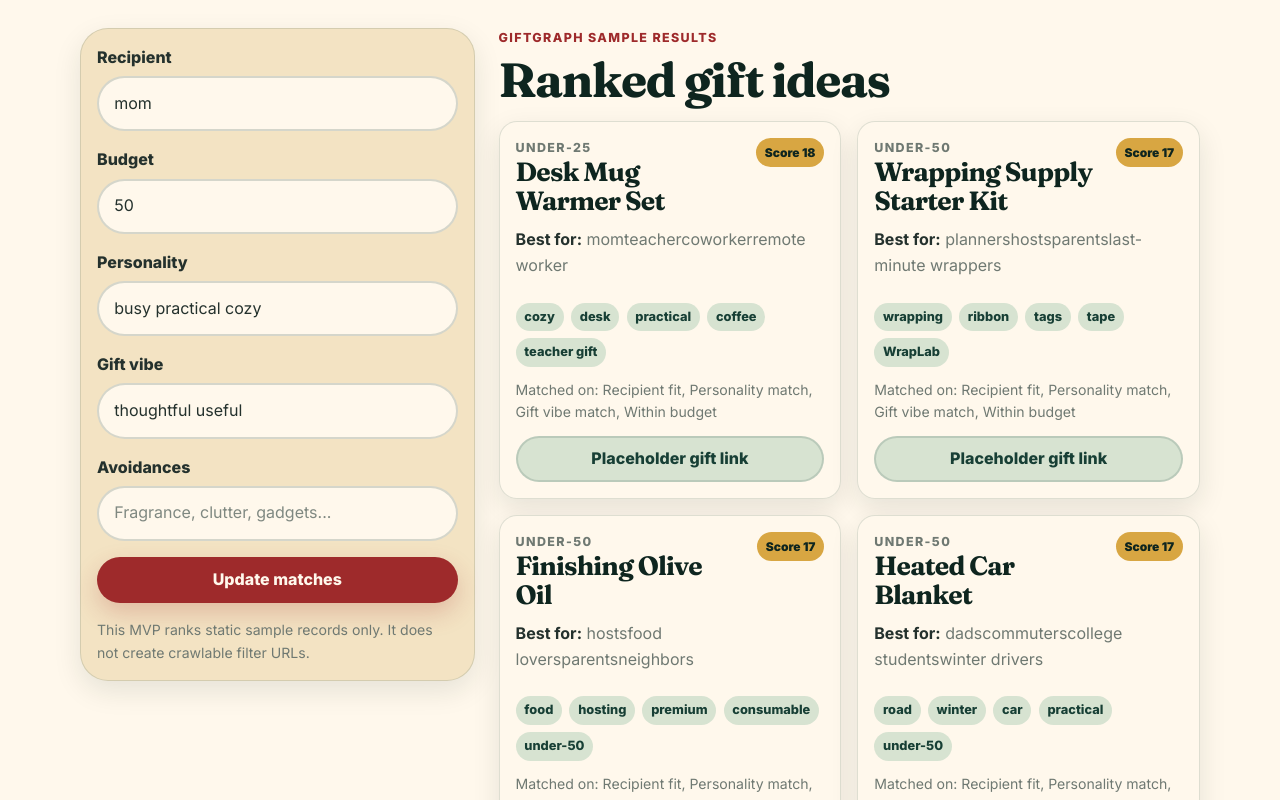
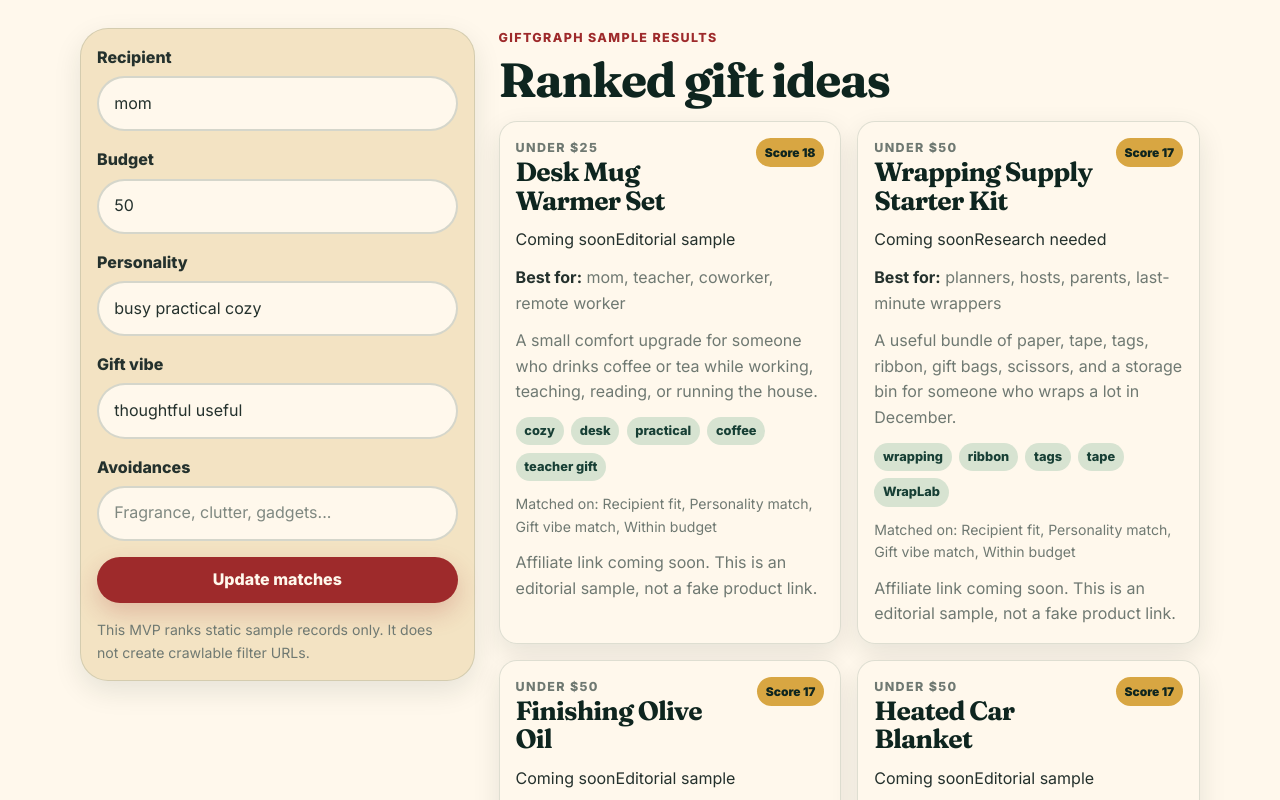
Before and after one commit to BryanFinnigan/holiday-road-map, a Next.js app: page /giftmatch in a window 1280 px wide. Shown: the part 1280-2080 px from the top of the page. Built offline with nearby package versions, Linux system fonts and the light colour scheme; no server answers.

Commit message:
Make gift result cards honest about affiliate status

```diff
--- a/components/GiftCard.tsx
+++ b/components/GiftCard.tsx
@@ -1,29 +1,40 @@
 import type { GiftMatchResult } from "@/lib/matchGifts";
+import { getGiftStatusLabel, getPriceBandLabel } from "@/lib/gifts";
+import StatusBadge from "@/components/StatusBadge";
 
 type GiftCardProps = {
   gift: GiftMatchResult;
 };
 
 export default function GiftCard({ gift }: GiftCardProps) {
+  const hasLiveLink = gift.status === "live" && Boolean(gift.affiliateUrl);
+
   return (
     <article className="gift-card">
       <div className="gift-card-header">
         <div>
-          <p className="card-label">{gift.priceBand}</p>
+          <p className="card-label">{getPriceBandLabel(gift.priceBand)}</p>
           <h3>{gift.title}</h3>
         </div>
         <span className="score-pill">Score {gift.score}</span>
       </div>
-      <p><strong>Best for:</strong> {gift.bestFor}</p>
-      <p>{gift.whyItWorks}</p>
+      <div className="status-row">
+        <StatusBadge status={gift.status === "live" ? "affiliate-ready" : "coming-soon"} />
+        <span>{getGiftStatusLabel(gift.status)}</span>
+      </div>
+      <p><strong>Best for:</strong> {gift.bestFor.join(", ")}</p>
+      <p>{gift.summary}</p>
       <div className="tag-list" aria-label="Gift tags">
-        {gift.tags.map((tag) => <span key={tag}>{tag}</span>)}
+        {gift.tags.slice(0, 6).map((tag) => <span key={tag}>{tag}</span>)}
       </div>
       <p className="match-reasons">Matched on: {gift.matchReasons.join(", ")}</p>
-      {/* Future affiliate URL goes here. Keep rel="sponsored nofollow" when real links are added. */}
-      <a className="button affiliate" href="#future-affiliate-link" aria-label={`View placeholder affiliate option for ${gift.title}`}>
-        Placeholder gift link
-      </a>
+      {hasLiveLink ? (
+        <a className="button affiliate" href={gift.affiliateUrl} rel="sponsored nofollow noopener" target="_blank">
+          View gift option
+        </a>
+      ) : (
+        <p className="link-placeholder">Affiliate link coming soon. This is an editorial sample, not a fake product link.</p>
+      )}
     </article>
   );
 }
```
